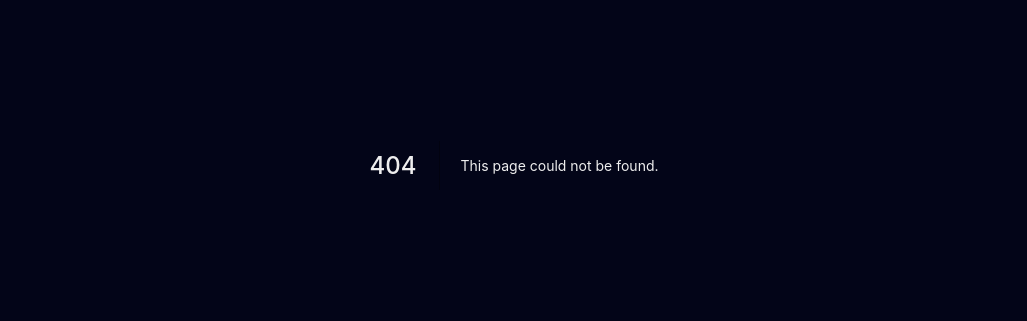
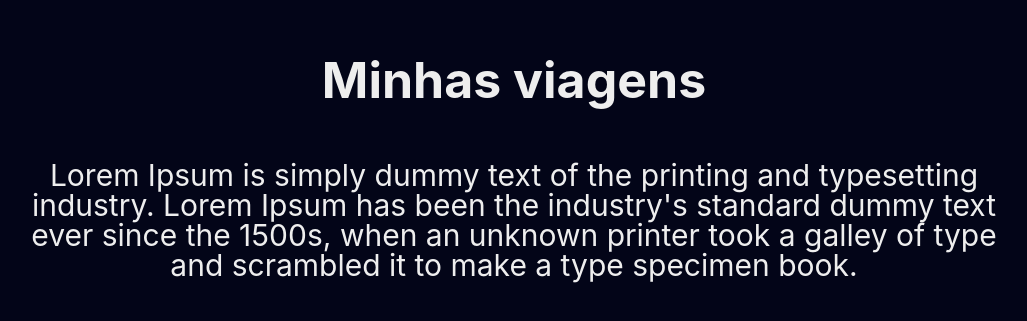
Before and after one commit to paulohfreire/tripmemories, a Next.js app: page /about in a window 1280 px wide. Before the commit this address had no page. Shown: the part 235-556 px from the top of the page, without its empty margins (126-1153 px from the left). Built offline with nearby package versions, Linux system fonts and the light colour scheme.

Commit message:
add about page and styled icons

```diff
--- a/package.json
+++ b/package.json
@@ -10,6 +10,7 @@
     "test:watch": "yarn test --watch"
   },
   "dependencies": {
+    "@styled-icons/evaicons-outline": "^10.34.0",
     "graceful-fs": "^4.2.8",
     "leaflet": "^1.7.1",
     "next": "12.0.4",
--- /dev/null
+++ b/src/components/LinkWrapper/index.tsx
@@ -0,0 +1,14 @@
+import Link from 'next/link'
+import * as S from './styles'
+type LinkWrapperProps = {
+  href: string
+  children: React.ReactNode
+}
+
+const LinkWrapper = ({href, children} : LinkWrapperProps) => (
+  <S.Wrapper>
+      <Link href={href}>{children}</Link>
+  </S.Wrapper>
+)
+
+export default LinkWrapper
--- /dev/null
+++ b/src/components/LinkWrapper/styles.ts
@@ -0,0 +1,20 @@
+import styled from "styled-components";
+
+export const Wrapper = styled.div`
+  position: fixed;
+  z-index: 1100;
+  top: var(--medium);
+  right: var(--medium);
+  color: var(--white);
+  cursor: pointer;
+
+  svg{
+    transition: color 0.3s ease-in-out;
+  }
+
+  &:hover{
+    svg{
+      color: var(--highlight);
+    }
+  }
+  `
--- /dev/null
+++ b/src/pages/about.tsx
@@ -0,0 +1,6 @@
+import AboutTemplate from "templates/About"
+const About = () => (
+  <AboutTemplate />
+)
+
+export default About
--- /dev/null
+++ b/src/templates/About/index.tsx
@@ -0,0 +1,24 @@
+import * as S from './styles'
+import { CloseOutline } from '@styled-icons/evaicons-outline'
+import LinkWrapper from 'components/LinkWrapper'
+
+const AboutTemplate = () => (
+  <S.Content>
+    <LinkWrapper href="/">
+      <CloseOutline size={32} />
+    </LinkWrapper>
+
+    <S.Heading>Minhas viagens</S.Heading>
+
+    <S.Body>
+      <p>
+        Lorem Ipsum is simply dummy text of the printing and typesetting
+        industry. Lorem Ipsum has been the industry's standard dummy text ever
+        since the 1500s, when an unknown printer took a galley of type and
+        scrambled it to make a type specimen book.
+      </p>
+    </S.Body>
+  </S.Content>
+)
+
+export default AboutTemplate
--- /dev/null
+++ b/src/templates/About/styles.ts
@@ -0,0 +1,26 @@
+import styled from 'styled-components'
+
+export const Content = styled.section`
+  text-align: center;
+  display: flex;
+  align-items: center;
+  justify-content: center;
+  flex-direction: column;
+  height: 100vh;
+  max-width: var(--container);
+  margin: auto;
+`
+
+export const Heading = styled.h1`
+  font-size: var(--large);
+  margin-bottom: var(--large);
+`
+
+export const Body = styled.div`
+  // serve para estilos do body
+  // p, a, ul, li, blockquote
+  p {
+    font-size: var(--medium);
+    line-height: var(--medium);
+  }
+`
```
Also changed, not shown: src/pages/index.tsx (+9 -2 lines), 1 other file (tests, documents, lock files or other folders).
